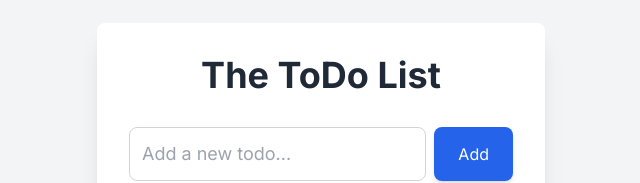
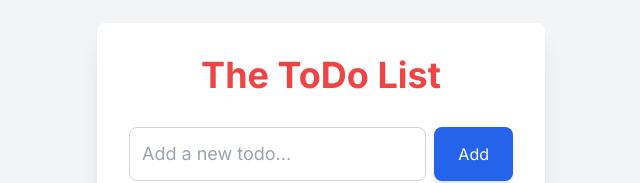
Before and after one commit to jquinter/todo-list-docker-compose, a Vue app in the folder frontend/: page / in a window 1280 px wide. Shown: the part 256-439 px from the top of the page, without its empty margins (319-959 px from the left). Built offline with nearby package versions, Linux system fonts and the light colour scheme; no server answers.

Commit message:
Red title!

```diff
--- a/frontend/src/App.vue
+++ b/frontend/src/App.vue
@@ -1,7 +1,7 @@
 <template>
   <div id="app_container" class="container mx-auto p-4 bg-gray-100 min-h-screen flex flex-col items-center justify-center">
     <div class="bg-white shadow-xl rounded-lg p-8 w-full max-w-md">
-      <h1 class="text-4xl font-extrabold mb-8 text-center text-gray-800">The ToDo List</h1>
+      <h1 class="text-4xl font-extrabold mb-8 text-center text-red-500">The ToDo List</h1>
 
       <!-- Input and Add Button Section -->
       <div class="flex mb-6 space-x-2">
```
